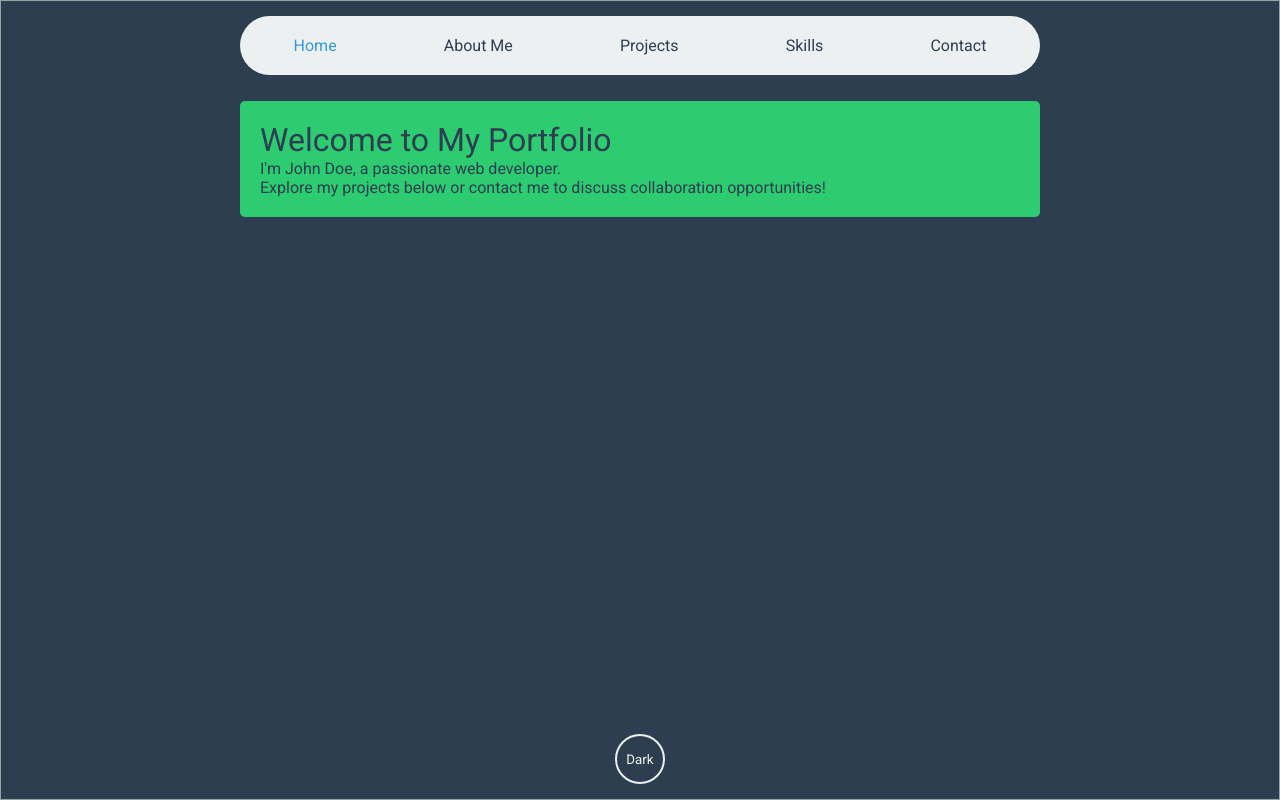
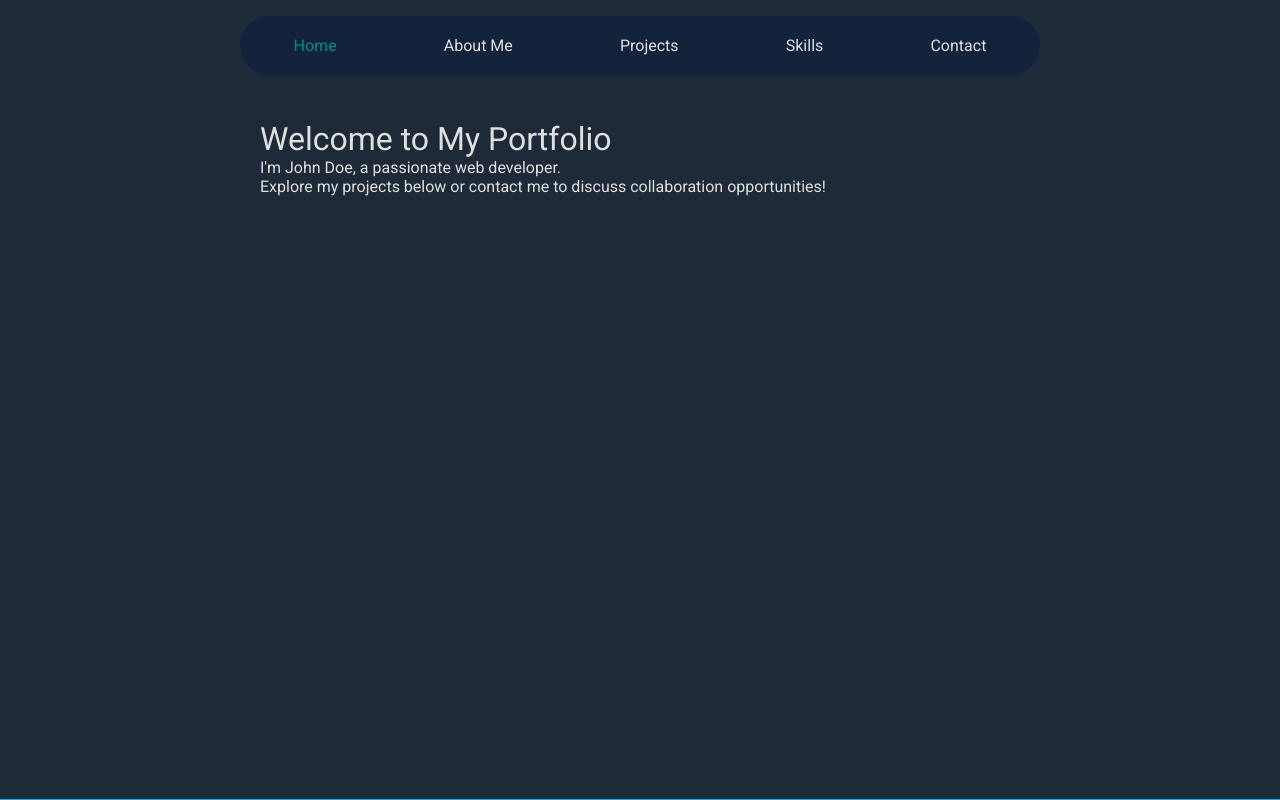
Before and after one commit to cgm-msdaungs/react-test, a React (Create React App) app: page / in a window 1280 px wide. Shown: the top 800 px of the page. Built offline with nearby package versions, Linux system fonts and the light colour scheme.

Commit message:
2024-08-16

```diff
--- a/src/App.css
+++ b/src/App.css
@@ -13,30 +13,13 @@
 
 /* Default Light Mode Colors */
 :root {
-  --primary-color: #3498db;
-  --secondary-color: #2ecc71;
-  --accent-color: #e74c3c;
-  --background-color: #ecf0f1;
-  --text-color: #2c3e50;
+  --background-color: #1E2A38;
+  --text-color: #E0E0E0;
   --text-light-color: #bdc3c7;
-  --border-color: #95a5a6;
-  --button-hover-color: #2980b9;
-  --link-color: #8e44ad;
-  --link-hover-color: #9b59b6;
-}
-
-/* Dark Mode Colors */
-.dark-theme {
-  --primary-color: #2980b9;
-  --secondary-color: #27ae60;
-  --accent-color: #c0392b;
-  --background-color: #2c3e50;
-  --text-color: #ecf0f1;
-  --text-light-color: #95a5a6;
-  --border-color: #7f8c8d;
-  --button-hover-color: #3498db;
-  --link-color: #9b59b6;
-  --link-hover-color: #8e44ad;
+  --border-color: #00B3E6;
+  --button-hover-color: #66D9FF;
+  --button-active-color: #008B8B;
+  --navbar-color: #14233C;
 }
 
 body {
@@ -46,26 +29,8 @@ body {
   font-family: Arial, sans-serif;
 }
 
-.mode-btn {
-  position: fixed;
-  bottom: 1rem;
-  left: 50%;
-  transform: translateX(-50%);
-  z-index: 1000;
-}
-
-.mode-btn button {
-  width: 50px;
-  height: 50px;
-  border: 2px solid var(--background-color);
-  border-radius: 50%;
-  background: transparent;
-  background: var(--text-color);
-  color: var(--background-color);
-}
-
 .container {
-  background-color: var(--text-color);
+  background-color: var(--background-color);
 }
 
 nav {
@@ -77,7 +42,7 @@ nav {
   border-radius: 50px;
   transform: translateX(-50%);
   z-index: 1000;
-  background-color: var(--background-color);
+  background-color: var(--navbar-color);
 }
 
 nav ul {
@@ -93,17 +58,25 @@ nav ul li {
   cursor: pointer;
 }
 
-nav ul li:hover,
+nav ul li:hover {
+  color: var(--button-hover-color);
+  transition: all .3s;
+}
+
 nav ul li.active {
-  color: var(--primary-color);
+  color: var(--button-active-color);
   transition: all .3s;
 }
 
 .section {
   min-height: 100vh;
   padding-top: 100px;
-  border: 1px solid var(--border-color);
+  border-bottom: 1px solid var(--border-color);
 }
+/*
+#contact .section {
+  min-height: 101vh;
+} */
 
 .content {
   max-width: 800px;
--- a/src/App.js
+++ b/src/App.js
@@ -22,34 +22,35 @@ function App() {
         const handleScroll = () => {
             const scrollPosition = window.scrollY;
 
-            // Adjust offset to change active section based on scroll position
-            const homeOffset = document.getElementById('home').offsetTop;
-            const aboutOffset = document.getElementById('about').offsetTop;
-            const projectsOffset = document.getElementById('projects').offsetTop;
-            const skillsOffset = document.getElementById('skills').offsetTop;
-            const contactOffset = document.getElementById('contact').offsetTop;
+            const homeOffset = document.getElementById('home').offsetHeight;
+            const aboutOffset = homeOffset + document.getElementById('about').offsetHeight;
+            const projectsOffset = aboutOffset + document.getElementById('projects').offsetHeight;
+            const skillsOffset = projectsOffset + document.getElementById('skills').offsetHeight;
+            const contactOffset = skillsOffset + document.getElementById('contact').offsetHeight;
 
             if (
+                scrollPosition < homeOffset
+            ) {
+                setActiveSection('home');
+            } else if (
                 scrollPosition >= homeOffset &&
                 scrollPosition < aboutOffset
             ) {
-                setActiveSection('home');
+                setActiveSection('about');
             } else if (
                 scrollPosition >= aboutOffset &&
                 scrollPosition < projectsOffset
             ) {
-                setActiveSection('about');
+                setActiveSection('projects');
             } else if (
                 scrollPosition >= projectsOffset &&
                 scrollPosition < skillsOffset
             ) {
-                setActiveSection('projects');
+                setActiveSection('skills');
             } else if (
                 scrollPosition >= skillsOffset &&
                 scrollPosition < contactOffset
             ) {
-                setActiveSection('skills');
-            } else if (scrollPosition >= contactOffset) {
                 setActiveSection('contact');
             }
         };
@@ -57,25 +58,7 @@ function App() {
         window.addEventListener('scroll', handleScroll);
         return () => window.removeEventListener('scroll', handleScroll);
 
-        // Check local storage for the user's theme preference
-        const savedTheme = localStorage.getItem('theme');
-        if (savedTheme) {
-            setIsDarkMode(savedTheme === 'dark');
-            document.body.classList.toggle('dark-theme', savedTheme === 'dark');
-        } else {
-            // Fallback to system preference
-            const userPrefersDark = window.matchMedia && window.matchMedia('(prefers-color-scheme: dark)').matches;
-            setIsDarkMode(userPrefersDark);
-            document.body.classList.toggle('dark-theme', userPrefersDark);
-        }
     }, []);
-
-    const toggleTheme = () => {
-        const newTheme = !isDarkMode ? 'dark' : 'light';
-        setIsDarkMode(!isDarkMode);
-        document.body.classList.toggle('dark-theme', !isDarkMode);
-        localStorage.setItem('theme', newTheme);
-    };
 
     return (
         <div className="App">
@@ -113,11 +96,6 @@ function App() {
                     </li>
                 </ul>
             </nav>
-            <div className="mode-btn">
-                <button onClick={toggleTheme}>
-                    {isDarkMode ? 'Light' : 'Dark'}
-                </button>
-            </div>
 
             <div id="home" className="container">
                 <Home />
```
